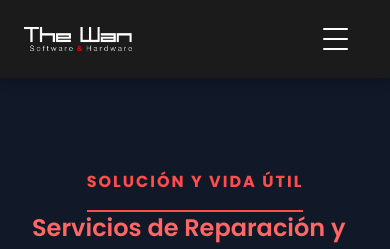
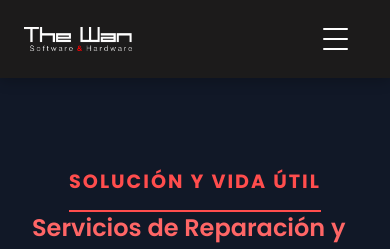
Before and after one commit to nawud/proyecto-personal, a React (Vite) app: page /servicios in a window 390 px wide. Shown: the top 249 px of the page. Built offline with nearby package versions, Linux system fonts and the light colour scheme.

Commit message:
modificacion css

```diff
--- a/src/pages/servicios/Servicios.css
+++ b/src/pages/servicios/Servicios.css
@@ -60,7 +60,7 @@
 
   @media (max-width: 768px) {
     #Servicios h1 {
-      font-size: 1rem; /* Ajusta el tamaño para móviles */
+      font-size: 1.2rem; /* Ajusta el tamaño para móviles */
       margin-right: 1rem; /* Asegura el centrado horizontal */
       margin: 0 auto; /* Asegura el centrado horizontal */
       margin-top: 70px; /* Ajusta margen superior */
@@ -72,7 +72,7 @@
     }
 
     h2 {
-      font-size: 1.5rem;
+      font-size: 1rem;
     }
 
     .grid div p,.grid div li {
```
